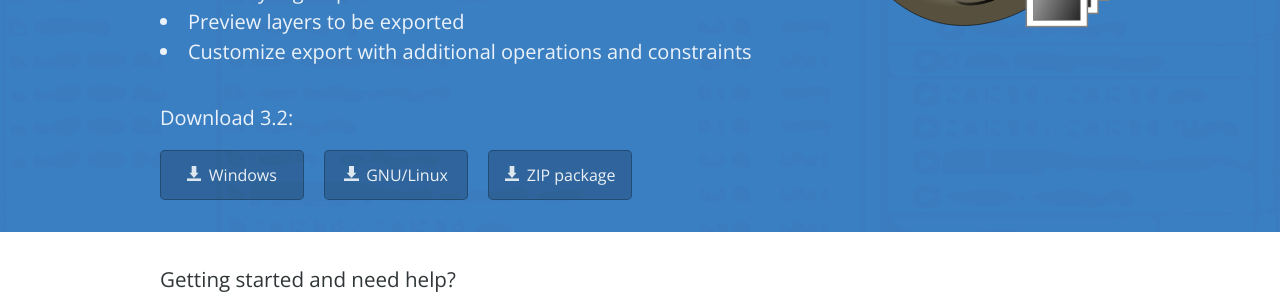
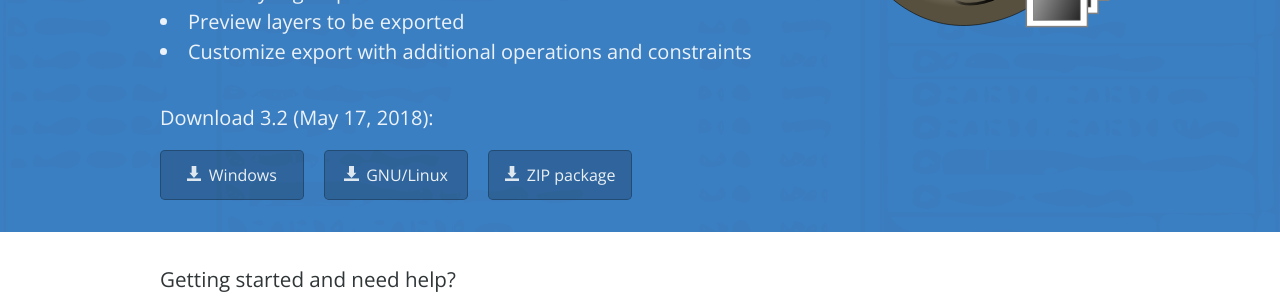
Before and after one commit to kamilburda/gimp-export-layers, a Jekyll site: the page built from index.md, in a window 1280 px wide. Shown: the part 288-588 px from the top of the page. Built offline with Jekyll 4.4.1, drawn with Linux system fonts in a browser that asks for light colours.

Commit message:
Add latest release date

```diff
--- a/_config.yml
+++ b/_config.yml
@@ -10,6 +10,7 @@ copyright_years: "2013-2018"
 
 plugin_name: "export_layers"
 plugin_version: "3.2"
+latest_plugin_version_release_date: "May 17, 2018"
 download_windows_suffix: "-windows.exe"
 download_linux_suffix: "-linux.sh"
 download_macos_suffix: "-macos.sh"
--- a/_includes/header.html
+++ b/_includes/header.html
@@ -16,7 +16,7 @@
   </div>
   {% if site.github.is_project_page %}
     <div class="downloads-container">
-      <h2 class="project-tagline downloads-text">Download {{ site.plugin_version }}:</h2>
+      <h2 class="project-tagline downloads-text">Download {{ site.plugin_version }} ({{ site.latest_plugin_version_release_date }}):</h2>
       <div class="download-buttons">
         <a href="{{ site.github.releases_url }}/download/{{ site.plugin_version }}/{{ site.plugin_name }}-{{ site.plugin_version }}{{ site.download_windows_suffix }}" class="btn">
           <img src="{{ '/images/download_icon.svg' | relative_url }}" alt="">
```
